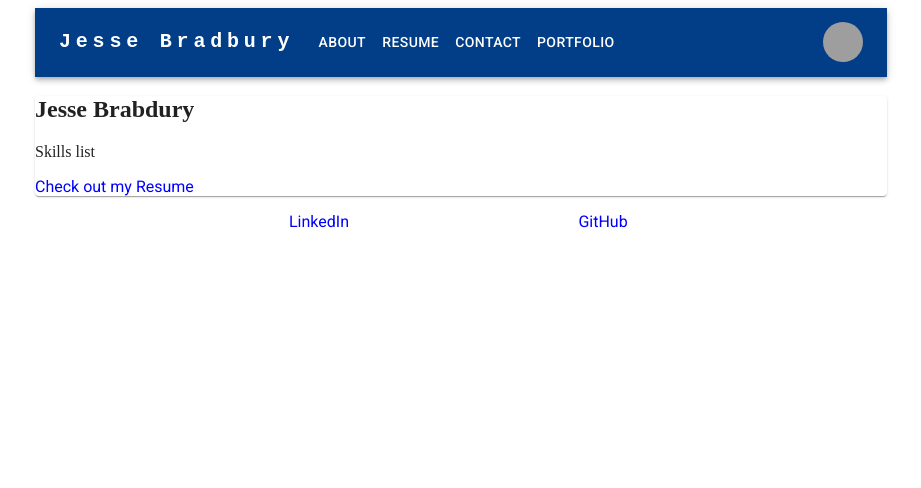
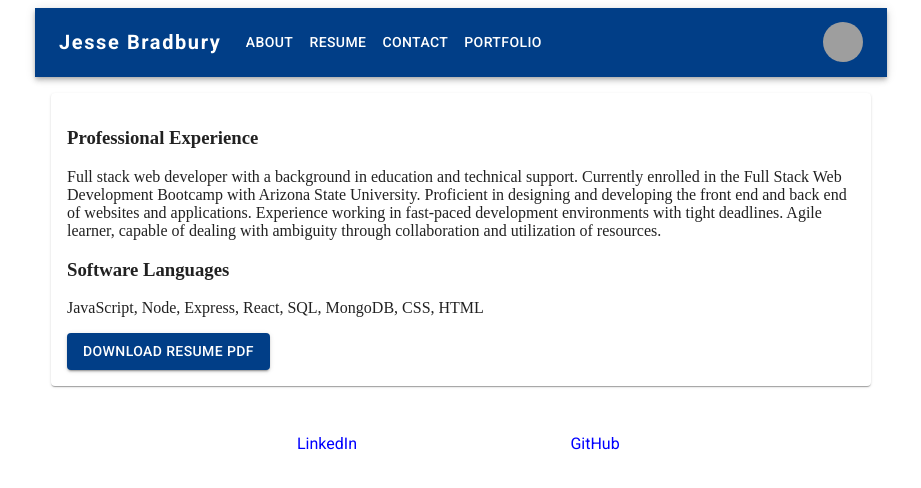
Before and after one commit to JesseBradbury/Portfolio-React, a React (Vite) app: page /about in a window 1280 px wide. Both pictures are taken after a click on the button "RESUME". Shown: the top 488 px of the page, without its empty margins (179-1100 px from the left). Built offline with nearby package versions, Linux system fonts and the light colour scheme; grey boxes are pictures that could not be loaded.

Commit message:
Updated Footer, added picture, added downloadable Resume.

```diff
--- a/src/components/AboutMe.jsx
+++ b/src/components/AboutMe.jsx
@@ -1,27 +1,59 @@
+import Box from '@mui/material/Box';
+import Paper from '@mui/material/Paper';
+import Grid from '@mui/material/Unstable_Grid2';
+
 export default function AboutMe() {
     return (
-        <div>
+        <Box sx={{ flexGrow: 1, p: 2 }}>
+            <Grid container spacing={2}>
+                <Grid xs={12} md={6}>
+                    <Paper>
+                        <Box sx={{ p: 2 }}>
+
                             <h2>About Me</h2>
 
-            <p>Welcome to my web development portfolio! I am currently enrolled in the ASU Web Development
-                Bootcamp.<br></br>
-
+                            <p>
+                                Welcome to my web development portfolio! I am currently enrolled in the ASU Web Development
+                                Bootcamp.
+                            </p>
+                            <p>
                                 I am an experienced teacher and technical support advisor, dedicated mentor, and passionate life long learner.
                                 Currently enriching lives with Apple Retail as a Genius, I&#39;ve always been drawn to helping others use
                                 innovative and exciting new technology. Recently cultivated experiences include training and employee
                                 development, eLearning and instructional design, retail floor leadership, and technical hardware repair
-                training.<br></br>
+                                training.
+                            </p>
+                            <p>
 
                                 Before working in technical support I was a high school teacher where I taught computer science and
                                 business courses in Mesa Arizona. I&#39;ve also taught drumline and marching band for 10+ years with
                                 multiple programs across Arizona. Music and marching band taught me many valuable lessons while I was a
                                 student, I&#39;m proud to be able to give back to my community and provide those memorable and positive
-                experiences for young musicians.<br></br>
+                                experiences for young musicians.
+                            </p>
+                            <p>
 
                                 Outside of work you will find me hiking or exploring the outdoors with my family, gardening, playing a
-                round of disc golf or board games with friends.<br></br>
+                                round of disc golf or board games with friends.
                             </p>
+                        </Box>
+                    </Paper>
+                </Grid>
+                <Grid xs={12} md={6}>
+                    <Box
+                        sx={{
+                            width: 400,
+                            height: 400,
+                            borderRadius: 1,
+                            backgroundImage: `url(/images/avatar.png)`,
+                            backgroundSize: 'cover',
+                        }}
+                    >
 
-        </div>
+                    </Box>
+
+                </Grid>
+            </Grid>
+        </Box>
     )
 }
--- a/src/components/Footer.jsx
+++ b/src/components/Footer.jsx
@@ -3,6 +3,7 @@ import { Container } from "@mui/material"
 import { Link } from "react-router-dom"
 
 import Grid from '@mui/material/Unstable_Grid2';
+import Box from '@mui/material/Box';
 
 
 
@@ -10,22 +11,25 @@ import Grid from '@mui/material/Unstable_Grid2';
 function Footer() {
     return (
         <Container maxWidth="sm">
-            <Grid container spacing={2} sx={{py:2}}>
+            <Box sx={{ p: 2 }}>
+
+                <Grid container spacing={2} sx={{ py: 2 }}>
                     <Grid xs display="flex" justifyContent="center" alignItems="center">
 
                         <Link
-                        style={{fontFamily: 'roboto', fontWeight: 400, textDecoration: "none", color: "blue" }}
+                            style={{ fontFamily: 'roboto', fontWeight: 400, textDecoration: "none", color: "blue" }}
                             to="https://www.linkedin.com/in/jessebradbury/" >LinkedIn</Link>
 
                     </Grid>
 
                     <Grid xs display="flex" justifyContent="center" alignItems="center">
 
-                    <Link style={{fontFamily: 'roboto', fontWeight: 400, textDecoration: "none", color: "blue" }}  to="https://github.com/JesseBradbury" >GitHub</Link>
+                        <Link style={{ fontFamily: 'roboto', fontWeight: 400, textDecoration: "none", color: "blue" }} to="https://github.com/JesseBradbury" >GitHub</Link>
 
                     </Grid>
                 </Grid>
 
+            </Box>
 
         </Container>
     )
--- a/src/components/Navigation.jsx
+++ b/src/components/Navigation.jsx
@@ -10,7 +10,7 @@ import MenuIcon from '@mui/icons-material/Menu';
 import Container from '@mui/material/Container';
 import Avatar from '@mui/material/Avatar';
 import Button from '@mui/material/Button';
-import Tooltip from '@mui/material/Tooltip';
+// import Tooltip from '@mui/material/Tooltip';
 import MenuItem from '@mui/material/MenuItem';
 
 import { Link } from 'react-router-dom'
@@ -25,9 +25,9 @@ function Navigation() {
     const handleOpenNavMenu = (event) => {
         setAnchorElNav(event.currentTarget);
     };
-    const handleOpenUserMenu = (event) => {
-        setAnchorElUser(event.currentTarget);
-    };
+    // const handleOpenUserMenu = (event) => {
+    //     setAnchorElUser(event.currentTarget);
+    // };
 
     const handleCloseNavMenu = () => {
         setAnchorElNav(null);
@@ -46,13 +46,13 @@ function Navigation() {
                         variant="h6"
                         noWrap
                         component="a"
-                        href="#app-bar-with-responsive-menu"
+                        // href="#app-bar-with-responsive-menu"
                         sx={{
                             mr: 2,
                             display: { xs: 'none', md: 'flex' },
-                            fontFamily: 'monospace',
+                            fontFamily: 'roboto',
                             fontWeight: 700,
-                            letterSpacing: '.3rem',
+                            letterSpacing: '.1rem',
                             color: 'inherit',
                             textDecoration: 'none',
                         }}
@@ -106,14 +106,14 @@ function Navigation() {
                         variant="h5"
                         noWrap
                         component="a"
-                        href="#app-bar-with-responsive-menu"
+                        // href="#app-bar-with-responsive-menu"
                         sx={{
                             mr: 2,
                             display: { xs: 'flex', md: 'none' },
                             flexGrow: 1,
-                            fontFamily: 'monospace',
+                            fontFamily: 'roboto',
                             fontWeight: 700,
-                            letterSpacing: '.3rem',
+                            letterSpacing: '.1rem',
                             color: 'inherit',
                             textDecoration: 'none',
                         }}
@@ -135,11 +135,14 @@ function Navigation() {
                     </Box>
 
                     <Box sx={{ flexGrow: 0 }}>
-                        <Tooltip title="Open settings">
-                            <IconButton onClick={handleOpenUserMenu} sx={{ p: 0 }}>
-                                <Avatar alt="Remy Sharp" src="/static/images/avatar/2.jpg" />
-                            </IconButton>
-                        </Tooltip>
+                        {/* Future feature with settings for light mode and dark mode and other website settings. */}
+                        {/* <Tooltip title="Open settings"> */}
+                            {/* <IconButton
+                            onClick={handleOpenUserMenu}
+                            sx={{ p: 0 }}> */}
+                                <Avatar alt="Jesse Bradbury" src="/images/avatar.png" />
+                            {/* </IconButton> */}
+                        {/* </Tooltip> */}
                         <Menu
                             sx={{ mt: '45px' }}
                             id="menu-appbar"
--- a/src/components/Portfolio.jsx
+++ b/src/components/Portfolio.jsx
@@ -1,13 +1,11 @@
 // This will contain cards of all my projects I want displayed on my GitHub.
 import { Container } from '@mui/material';
-// import { Grid } from '@mui/material';
-// import { styled } from '@mui/material/styles';
-import { Link } from 'react-router-dom';
 import Grid from '@mui/material/Unstable_Grid2';
 // import { Item } from '@mui/material';
 import Card from '@mui/material/Card';
 import { Paper } from "@mui/material";
-import { CardActionArea } from '@mui/material';
+// import { CardActionArea } from '@mui/material';
+// import { Link } from 'react-router-dom';
 import CardActions from '@mui/material/CardActions';
 import CardContent from '@mui/material/CardContent';
 import CardMedia from '@mui/material/CardMedia';
@@ -51,8 +49,10 @@ export default function ProjectCard() {
                         <Grid key={project.id} xs={12} md={6}>
 
                             <Card sx={{ maxWidth: 345 }}>
-                                <CardActionArea>
-                                    <Link to={`/portfolio/${project.id}`} style={{ textDecoration: 'none' }}>
+                                {/* Future functionality for adding a link to a project page with more details */}
+
+                                {/* <CardActionArea>
+                                    <Link to={`/portfolio/${project.id}`} style={{ textDecoration: 'none' }}> */}
                                         <CardMedia
                                             sx={{ height: 140 }}
                                             image={project.picture}
@@ -66,8 +66,8 @@ export default function ProjectCard() {
                                                 {project.description}
                                             </Typography>
                                         </CardContent>
-                                    </Link>
-                                </CardActionArea>
+                                    {/* </Link> */}
+                                {/* </CardActionArea> */}
                                 <CardActions>
                                     <Button size="small" href={`https://${project.githubUrl}`} target="_blank">GitHub</Button>
                                     <Button size="small" href={`https://${project.liveUrl}`} target="_blank">Live Application</Button>
--- a/src/components/Resume.jsx
+++ b/src/components/Resume.jsx
@@ -1,21 +1,32 @@
 import { Paper } from "@mui/material"
 import { Box } from "@mui/material"
 import { Link } from "react-router-dom"
+import { Button } from "@mui/material"
 
 
 export default function Resume() {
     return (
+        <Box sx={{ p: 2 }}>
+
+
         <Paper>
-            <Box>
-                <h2>Jesse Brabdury</h2>
-                <p>Skills list</p>
-                <Link
-                        style={{fontFamily: 'roboto', fontWeight: 400, textDecoration: "none", color: "blue" }}
-                        to="https://www.linkedin.com/in/jessebradbury/" >Check out my Resume</Link>
+            <Box sx={{ p: 2 }}>
+                <h3>Professional Experience</h3>
+                <p>Full stack web developer with a background in education and technical support. Currently enrolled in the Full Stack Web Development Bootcamp with Arizona State University. Proficient in designing and developing the front end and back end of websites and applications. Experience working in fast-paced development environments with tight deadlines. Agile learner, capable of dealing with ambiguity through collaboration and utilization of resources. </p>
+                <h3>Software Languages</h3>
+                <p>JavaScript, Node, Express, React, SQL, MongoDB, CSS, HTML</p>
+
+                <a href="/projects/BradburyWebResume.pdf" download>
+                    <Button variant="contained" color="primary">
+                        Download Resume PDF
+                    </Button>
+                </a>
+
 
             </Box>
 
 
         </Paper>
+        </Box>
     )
 }
```
Also changed, not shown: 2 other files (tests, documents, lock files or other folders). Lines whose indentation alone changed are shown as unchanged.
